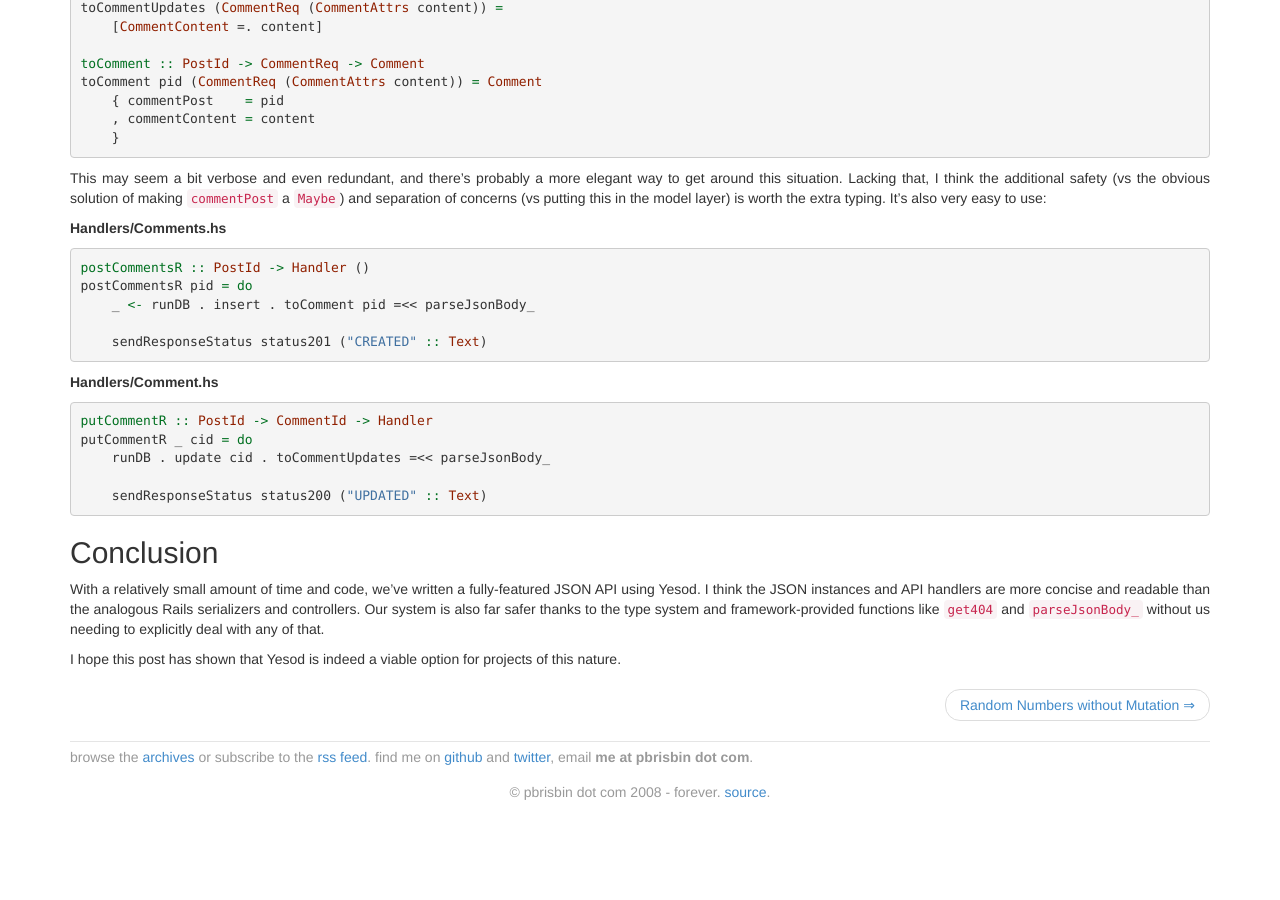
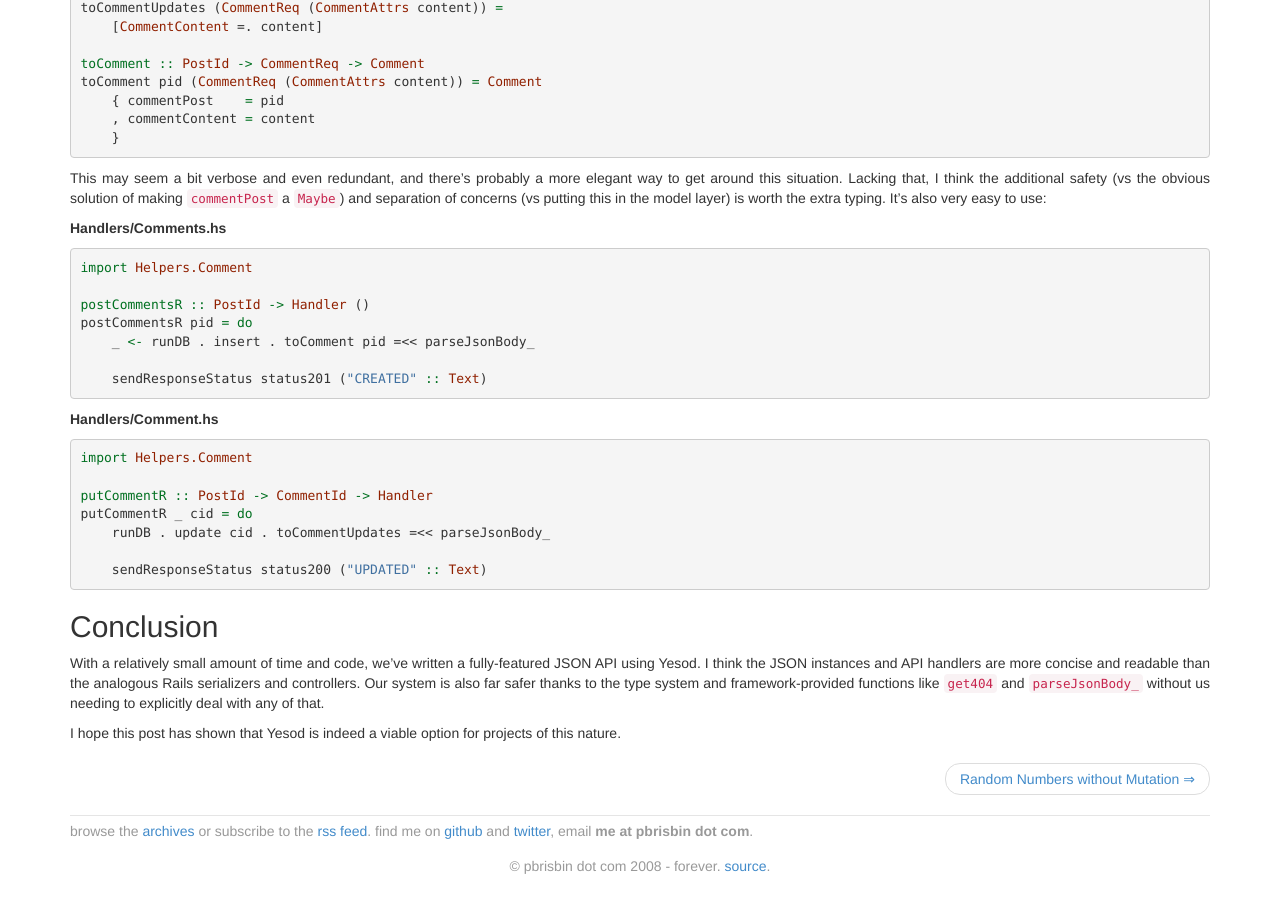
Before and after one commit to pbrisbin/pbrisbin.com, a Jekyll site: the page built from _posts/2014-02-22-writing_json_apis_with_yesod.md, in a window 1280 px wide and 900 px high, scrolled down 4885 px. Built offline with Jekyll 4.4.1, drawn with Linux system fonts in a browser that asks for light colours.

Commit message:
Content fixes

````diff
--- a/_posts/2014-02-22-writing_json_apis_with_yesod.md
+++ b/_posts/2014-02-22-writing_json_apis_with_yesod.md
@@ -345,6 +345,8 @@ is worth the extra typing. It's also very easy to use:
 **Handlers/Comments.hs**
 
 ```haskell
+import Helpers.Comment
+
 postCommentsR :: PostId -> Handler ()
 postCommentsR pid = do
     _ <- runDB . insert . toComment pid =<< parseJsonBody_
@@ -355,6 +357,8 @@ postCommentsR pid = do
 **Handlers/Comment.hs**
 
 ```haskell
+import Helpers.Comment
+
 putCommentR :: PostId -> CommentId -> Handler
 putCommentR _ cid = do
     runDB . update cid . toCommentUpdates =<< parseJsonBody_
````
Also changed, not shown: other parts of _posts/2014-02-22-writing_json_apis_with_yesod.md (+1 -1 lines).
